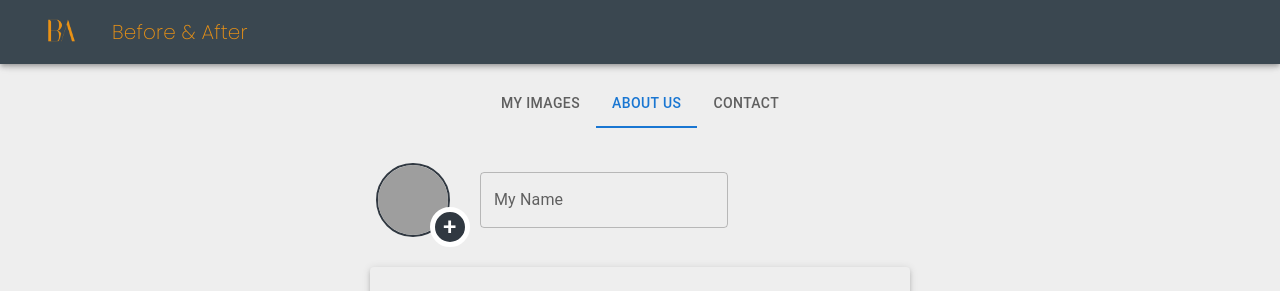
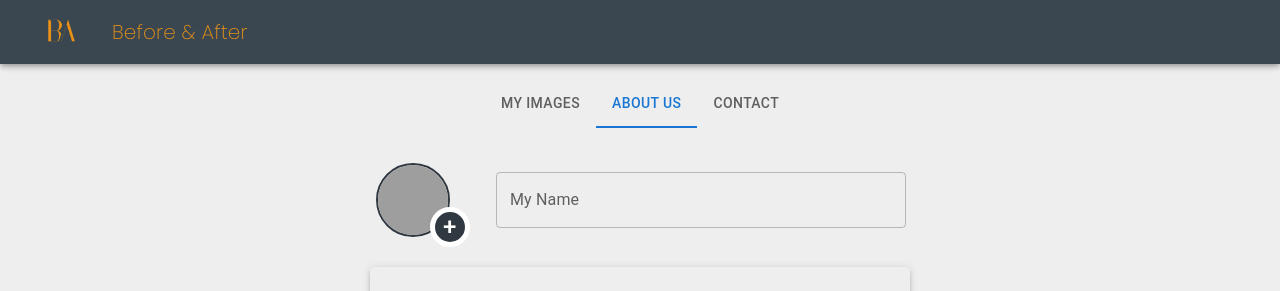
Before and after one commit to magdalenahuget/beforeAfterFrontend, a React (Create React App) app: page /profile in a window 1280 px wide. Both pictures are taken after a click on the tab "ABOUT US". Shown: the top 291 px of the page. Built offline with nearby package versions, Linux system fonts and the light colour scheme; no server answers; grey boxes are pictures that could not be loaded.

Commit message:
Refactor: resize my name field

```diff
--- a/src/components/profil/AvatarForm.jsx
+++ b/src/components/profil/AvatarForm.jsx
@@ -72,8 +72,7 @@ const AvatarForm =  ({
 
     return (
         <div>
-
-            <Box sx={{ display: 'flex', flexDirection: 'row', alignItems: 'flex-start' }}>
+            <Grid container spacing={2} alignItems="flex-start">
                 <Grid item>
                     <Box sx={{
                         position: 'relative',
@@ -84,6 +83,7 @@ const AvatarForm =  ({
                         mb: 0,
                         marginLeft: '30px',
                         flexGrow: 1,
+                        width: '100%',
                     }}>
                         <Avatar
                             alt="Logo"
@@ -130,19 +130,20 @@ const AvatarForm =  ({
                             position: 'relative',
                             paddingTop: '20px',
                             marginLeft: '10px',
+                            width: '410px',
                         }}>
                         <TextField
                             variant="outlined"
                             rows='3'
-                            fullWidth
                             label="My Name"
                             name="your name"
+                            fullWidth
                             value={updateUser.userName}
                             onChange={handleInputChangeName}
                         />
                     </Box>
                 </Grid>
-            </Box>
+            </Grid>
             {hasChangesAvatar && (
                 <Grid item xs={12}>
                     <Button
```
